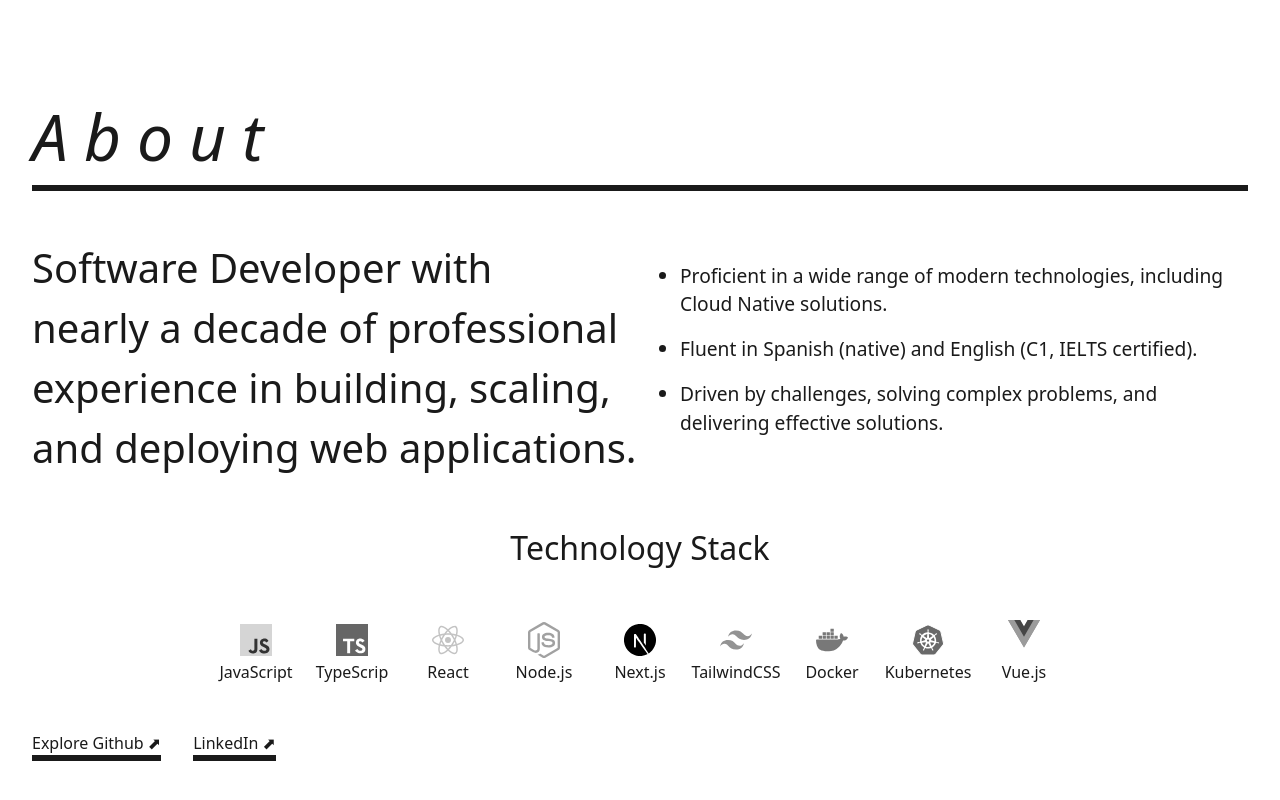
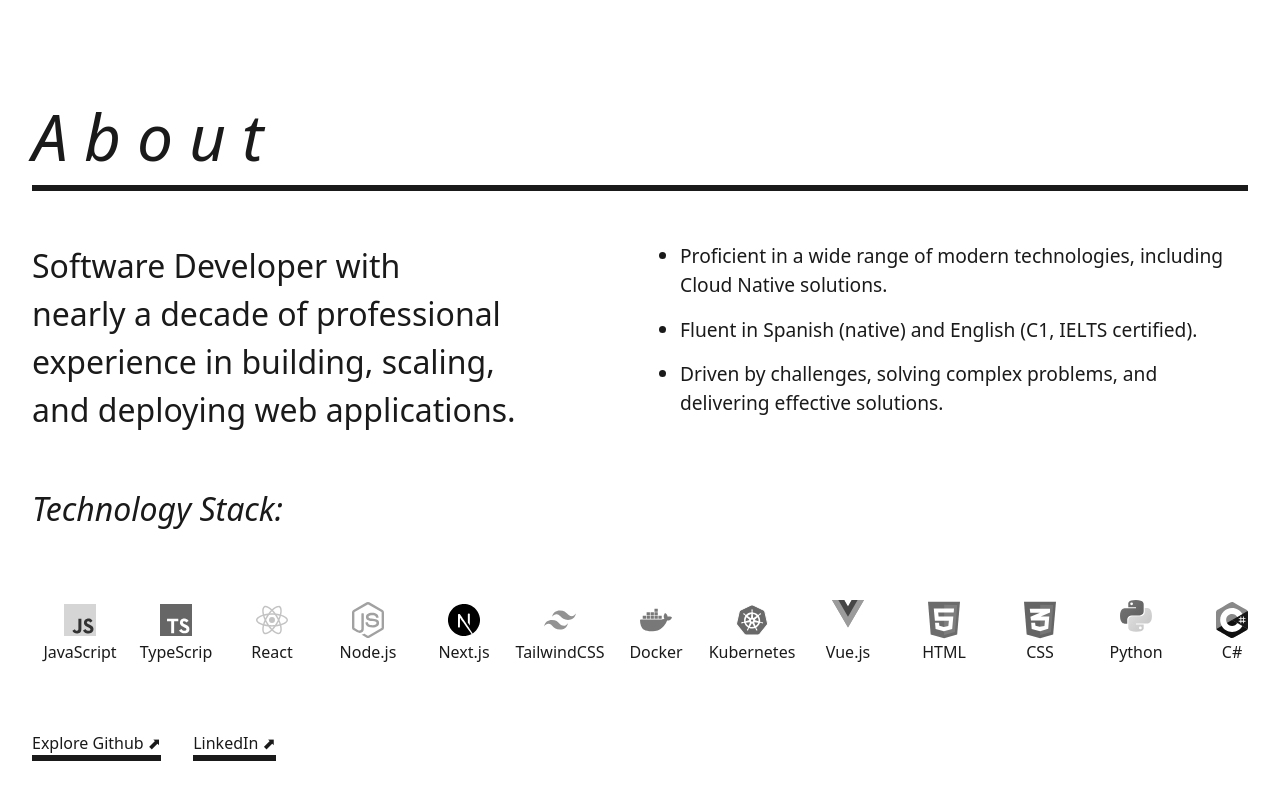
Before and after one commit to daosgava/daosgava.github.io, a website built with Vite: page index.html in a window 1280 px wide. Shown: the part 807-1607 px from the top of the page. Built offline with nearby package versions, Linux system fonts and the light colour scheme.

Commit message:
improve logos section

```diff
--- a/src/css/style.css
+++ b/src/css/style.css
@@ -53,24 +53,31 @@
         width: 100%;
     }
 
+    & .tech-stack-title {
+        font-style: italic;
+        font-size: 2rem;
+        font-weight: 300;
+        text-align: left;
+        width: 100%;
+    }
+
     & .tech-stack {
+        align-items: flex-start;
         display: flex;
         flex-direction: column;
         gap: 3rem;
+        overflow-x: auto;
         width: 100%;
 
-        & .tech-stack-title {
-            font-size: 2rem;
-            font-weight: 300;
-        }
-
         & .tech-logos {
+            align-items: center;
             display: flex;
             flex-direction: row;
             justify-content: center;
-            align-items: center;
             gap: 2rem;
+            padding: 1rem;
             overflow-x: scroll;
+            width: max-content;
 
             & .logo {
                 align-items: center;
@@ -80,7 +87,6 @@
                 width: 4rem;
 
                 & img {
-                    display: inline;
                     filter: grayscale();
                     height: 3rem;
                     transition: all 200ms;
@@ -132,7 +138,7 @@
 
     & .highlight {
         font-weight: 300;
-        font-size: 2.5rem;
+        font-size: 2rem;
         max-width: 50%;
     }
 
--- a/src/main.ts
+++ b/src/main.ts
@@ -46,10 +46,10 @@ const aboutMarkup = `
         </li>
       </ul>
     </div>
+    <p class="tech-stack-title">
+      Technology Stack:
+    </p>
     <div class="tech-stack">
-      <p class="tech-stack-title">
-        Technology Stack
-      </p>
       <div class="tech-logos">
         ${LOGOS.map((logo) => `<div class="logo"><img src="${logo.url}" alt="${logo.name}"/><p>${logo.name}</p></div>`).join(" ")}
       </div>
--- a/src/modules/techoLogos.ts
+++ b/src/modules/techoLogos.ts
@@ -7,6 +7,10 @@ import k8sLogo from "../images/kubernets.svg";
 import nextLogo from "../images/next-js.svg";
 import tailwindLogo from "../images/tailwind-css.svg";
 import jsLogo from "../images/javascript.svg";
+import cssLogo from "../images/css.svg";
+import htmlLogo from "../images/html.svg";
+import pythonLogo from "../images/python.svg";
+import cSharpLogo from "../images/csharp.svg";
 
 const LOGOS = [
   { name: "JavaScript", url: jsLogo },
@@ -18,6 +22,10 @@ const LOGOS = [
   { name: "Docker", url: dockerLogo },
   { name: "Kubernetes", url: k8sLogo },
   { name: "Vue.js", url: vueLogo },
+  { name: "HTML", url: htmlLogo },
+  { name: "CSS", url: cssLogo },
+  { name: "Python", url: pythonLogo },
+  { name: "C#", url: cSharpLogo },
 ];
 
 export { LOGOS };
```
Also changed, not shown: src/images/csharp.svg (added), src/images/css.svg (added), src/images/html.svg (added), src/images/python.svg (added).
